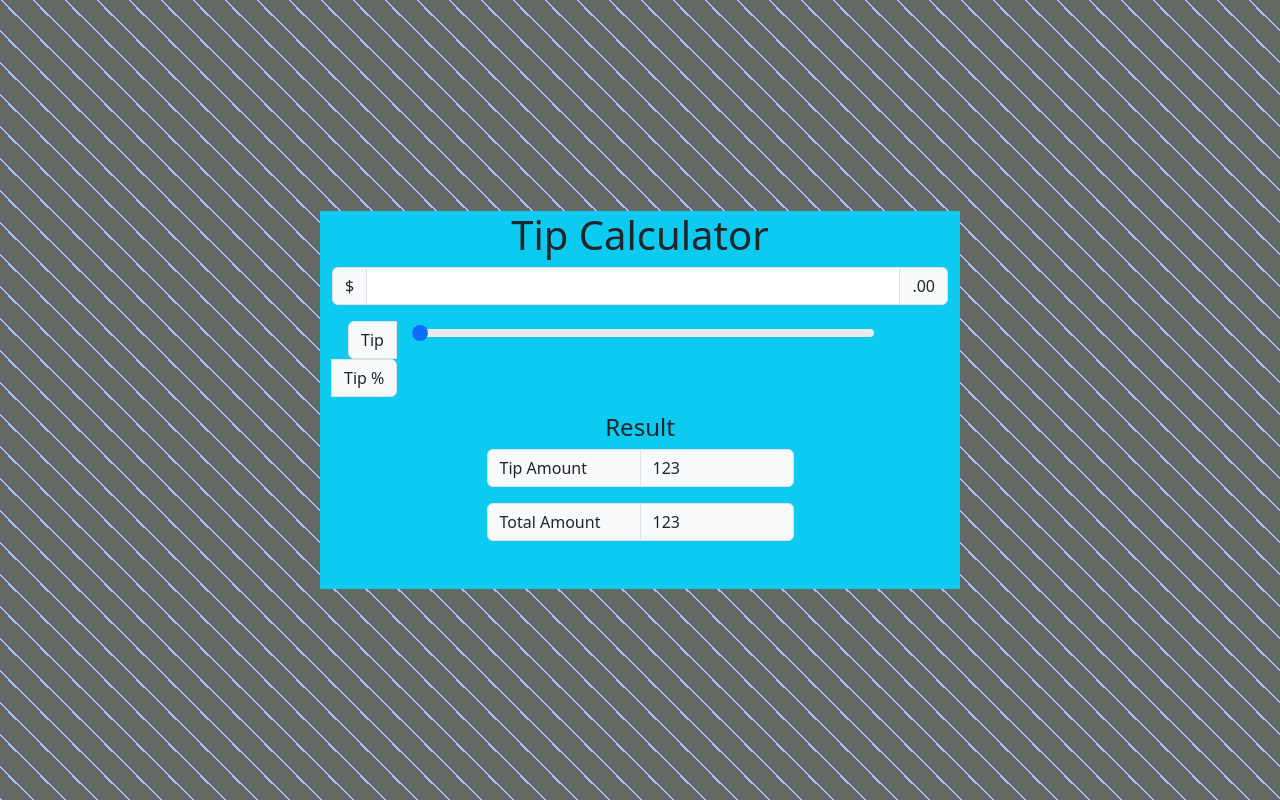
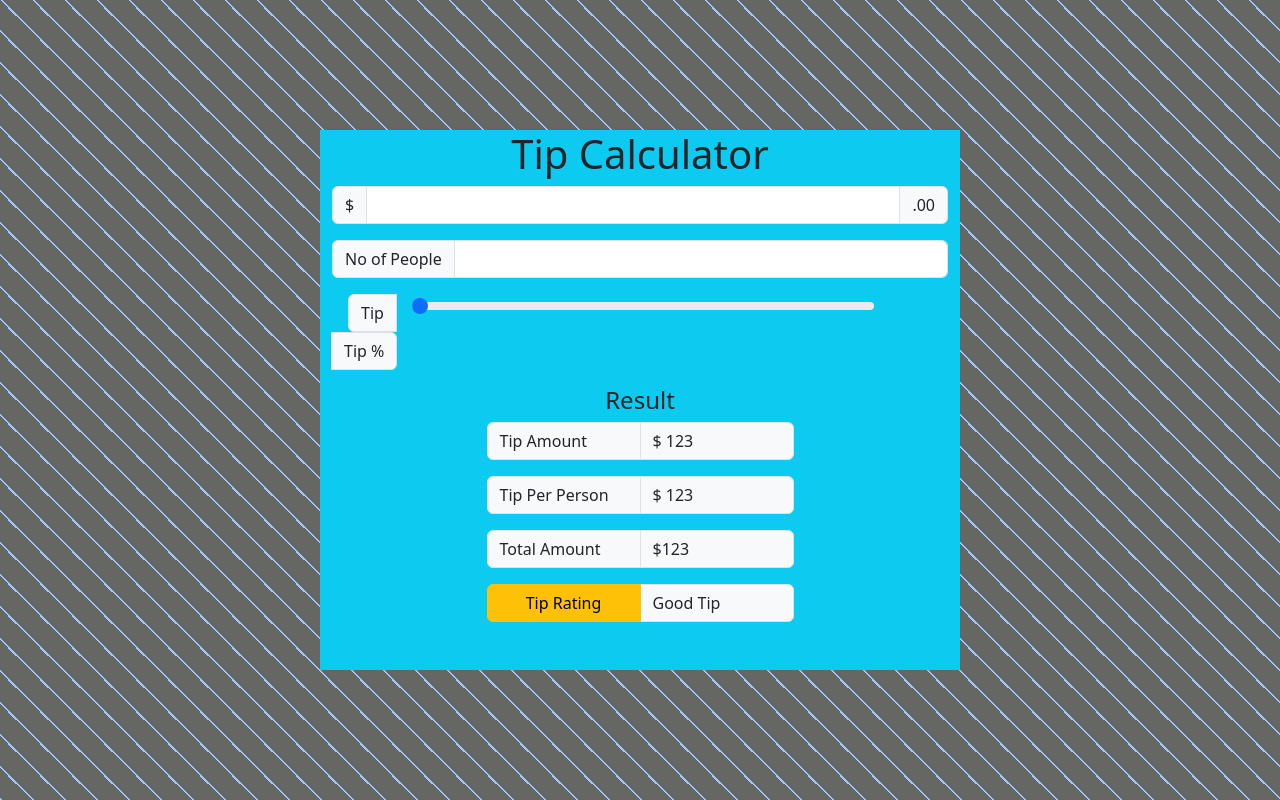
Before and after one commit to Arjesh1/Tip-Calculator, a plain HTML site: page index.html in a window 1280 px wide. Drawn offline with nearby package versions, Linux system fonts and the light colour scheme.

Commit message:
Update index.html

```diff
--- a/index.html
+++ b/index.html
@@ -28,6 +28,11 @@
                 <span class="input-group-text">.00</span>
               </div>
 
+              <div class="input-group mb-3">
+                <span class="input-group-text">No of People</span>
+                <input type="number" id="noPeople" class="form-control bill" aria-label="Amount (to the nearest dollar)">
+              </div>
+
               <div class="input-group mb-3 ">
                 <span class="input-group-text ms-3 me-3 ">Tip</span>
                 <input type="range" value="0" class="form-range w-75 me-3 " id="customRange1">
@@ -42,13 +47,27 @@
         <h4 class="text-center">Result</h4>
         <div class="input-group mb-3 d-flex justify-content-center ">
             <span class="input-group-text w-25 " id="basic-addon1">Tip Amount</span>
-            <span class="input-group-text w-25" id="tipAmt">123</span>
+            <span class="input-group-text w-25" id="tipAmt"> $ 123</span>
+          </div>
+
+          <div class="input-group mb-3 d-flex justify-content-center ">
+            <span class="input-group-text w-25 " id="basic-addon1">Tip Per Person</span>
+            <span class="input-group-text w-25" id="tipPer">$ 123</span>
           </div>
 
           <div class="input-group mb-3 d-flex justify-content-center  ">
             <span class="input-group-text w-25 " id="basic-addon1">Total Amount</span>
-            <span class="input-group-text w-25" id="totalAmt">123</span>
+            <span class="input-group-text w-25" id="totalAmt">$123</span>
           </div>
+
+          <div class="input-group mb-3 d-flex justify-content-center  ">
+            <button type="button"  class="btn btn-warning w-25">Tip Rating</button>
+            <span class="input-group-text w-25" id="rating">Good Tip</span>
+          </div>
+
+
+
+
 
         </div>
       </div>
```
